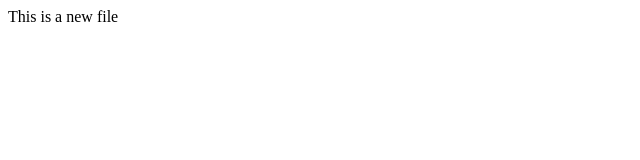
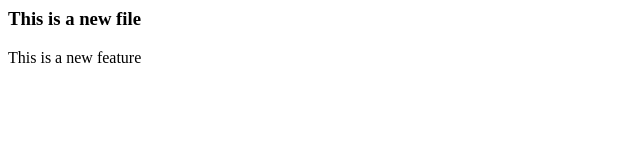
Before and after one commit to shuvammm/localrepo, a plain HTML site: page index.html in a window 1280 px wide. Shown: the whole page, without its empty margins (0-640 px from the left). Drawn offline with Linux system fonts and the light colour scheme.

Commit message:
Add new feature

```diff
--- a/index.html
+++ b/index.html
@@ -1 +1,2 @@
-<p>This is a new file </p>
+<h3>This is a new file </h3>
+<p>This is a new feature</p>
```
